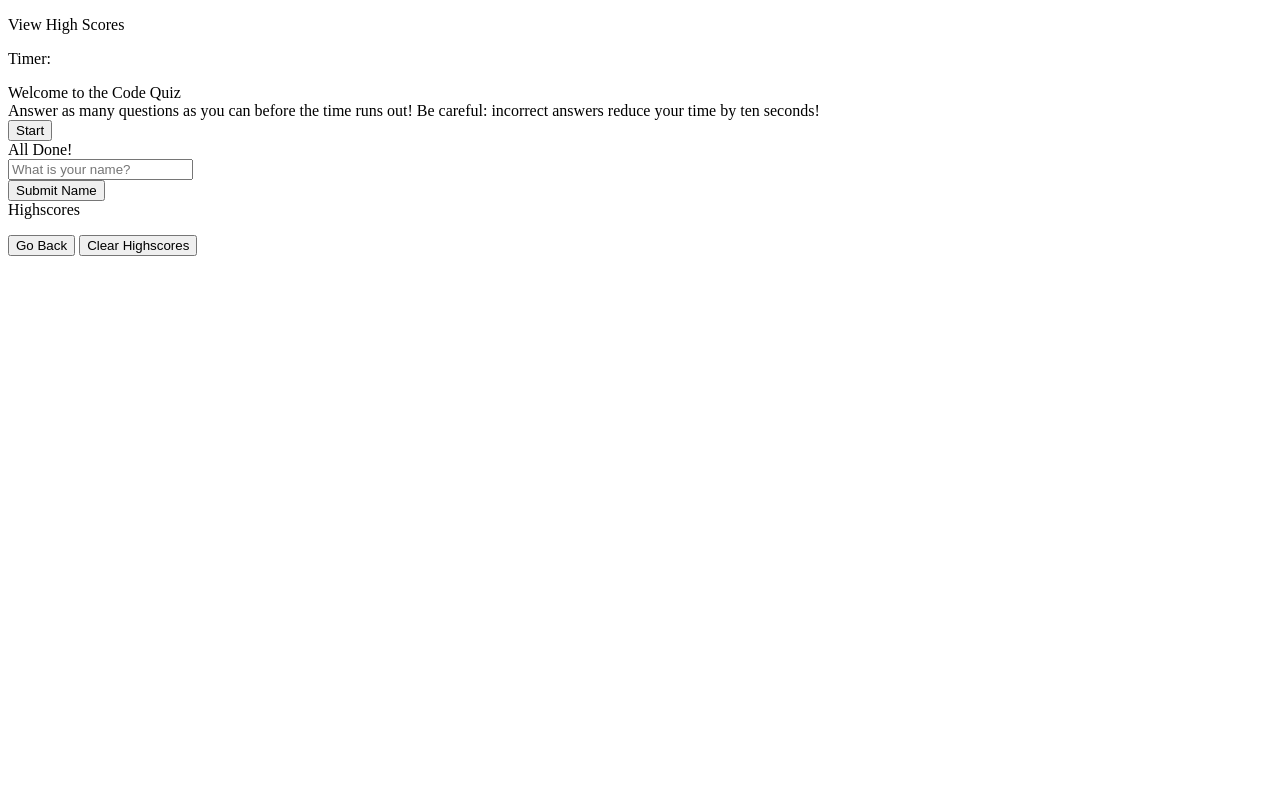
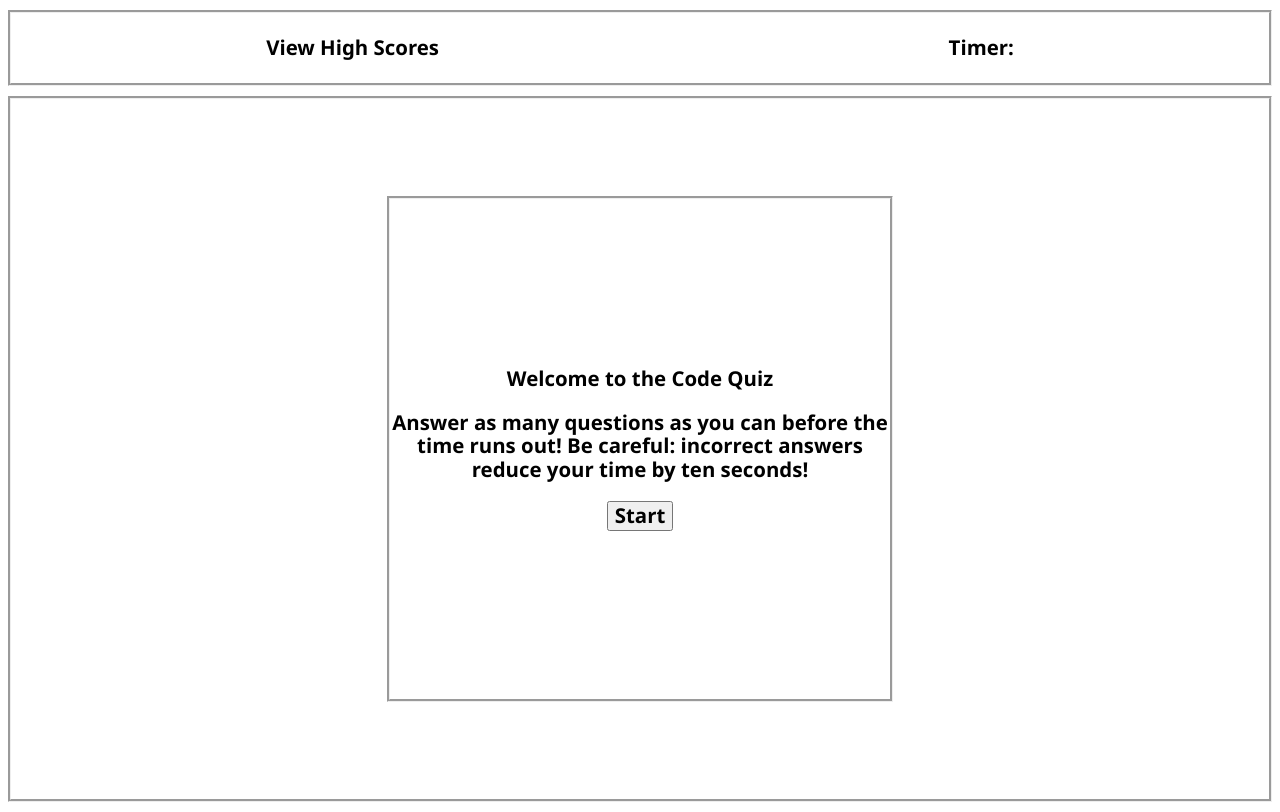
Before and after one commit to rhonvyramos/Code_Quiz, a plain HTML site: page index.html in a window 1280 px wide. Drawn offline with nearby package versions, Linux system fonts and the light colour scheme; the site is published under a folder, as on GitHub Pages, so addresses that start at the root find nothing.

Commit message:
updated src in style and script tags

```diff
--- a/index.html
+++ b/index.html
@@ -6,8 +6,8 @@
     <meta name="viewport" content="width=device-width, initial-scale=1.0">
     <meta http-equiv="X-UA-Compatible" content="ie=edge">
     <title>Code Quiz</title>
-    <link rel="stylesheet" href="/styles/normalize.css">
-    <link rel="stylesheet" href="/styles/style.css">
+    <link rel="stylesheet" href="./styles/normalize.css">
+    <link rel="stylesheet" href="./styles/style.css">
   </head>
 
   <body>
@@ -74,8 +74,8 @@
     crossorigin="anonymous"></script>
 
     <!-- javascript -->
-	  <script src="/scripts/script.js" type="module"></script>
-    <script src="/scripts/quiz_questions.js" type="module"></script>
+	  <script src="./scripts/script.js" type="module"></script>
+    <script src="./scripts/quiz_questions.js" type="module"></script>
   </body>
 
 </html>
```
